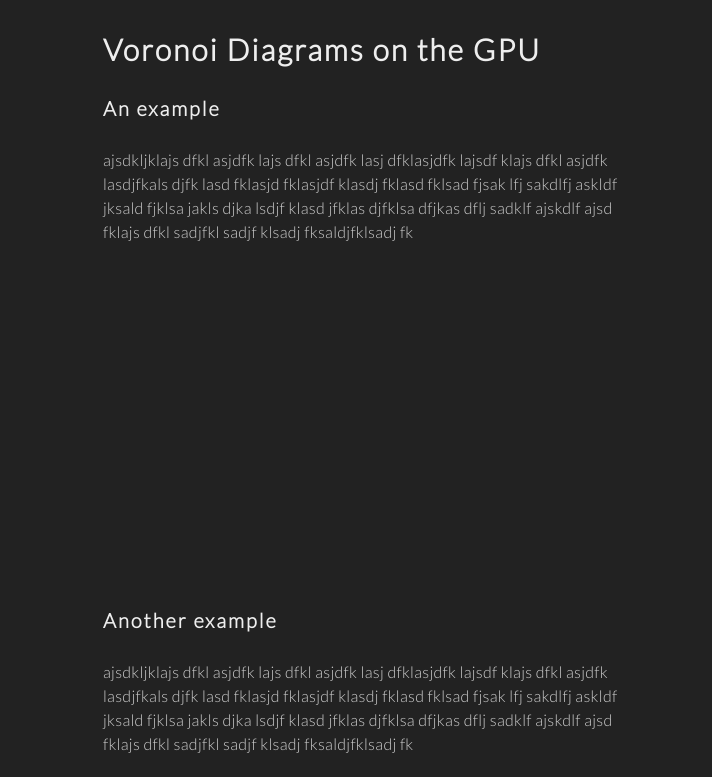
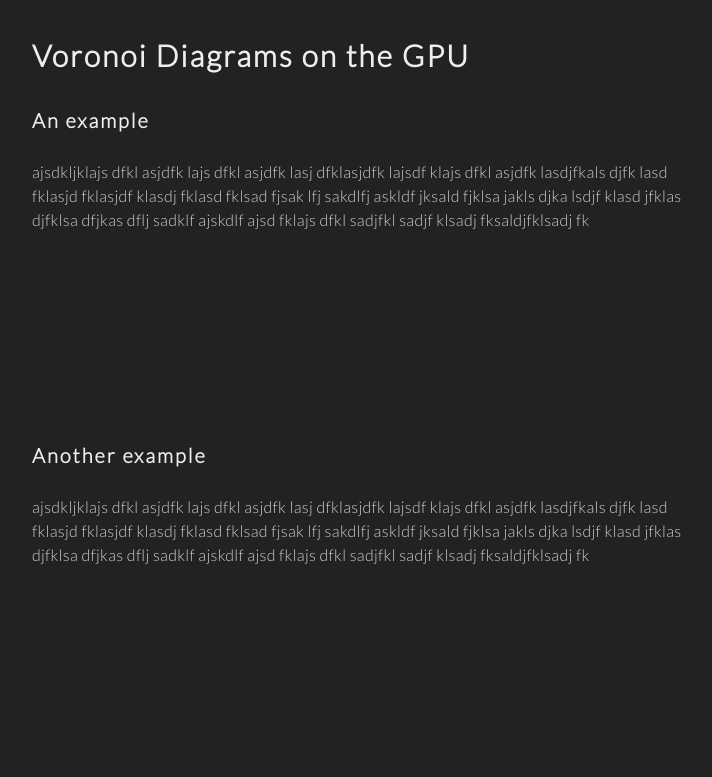
Before and after one commit to ryankaplan/gpu-voronoi, a website: page www/index.html in a window 1280 px wide. Shown: the top 777 px of the page, without its empty margins (286-998 px from the left). Drawn offline with Linux system fonts and the light colour scheme.

Commit message:
Make page content width wider and give the content margins on small devices

```diff
--- a/www/style.css
+++ b/www/style.css
@@ -22,19 +22,21 @@ a {
 }
 
 #demo-page {
-    max-width: 518px;
+    max-width: 700px;
     margin: 20px auto;
     line-height: 120%;
 }
 
 #demo-page h1 {
     font-size: 30px;
-    margin: 40px auto;
+    line-height: 30px;
+    margin: 40px 20px;
 }
 
 #demo-page h2 {
     font-size: 20px;
-    margin: 30px auto;
+    line-height: 20px;
+    margin: 30px 20px;
 }
 
 #demo-page h1, h2 {
@@ -43,7 +45,7 @@ a {
 }
 
 #demo-page p {
-    margin: 30px auto;
+    margin: 30px 20px;
     line-height: 150%;
     letter-spacing: 0.3px;
 }
```
